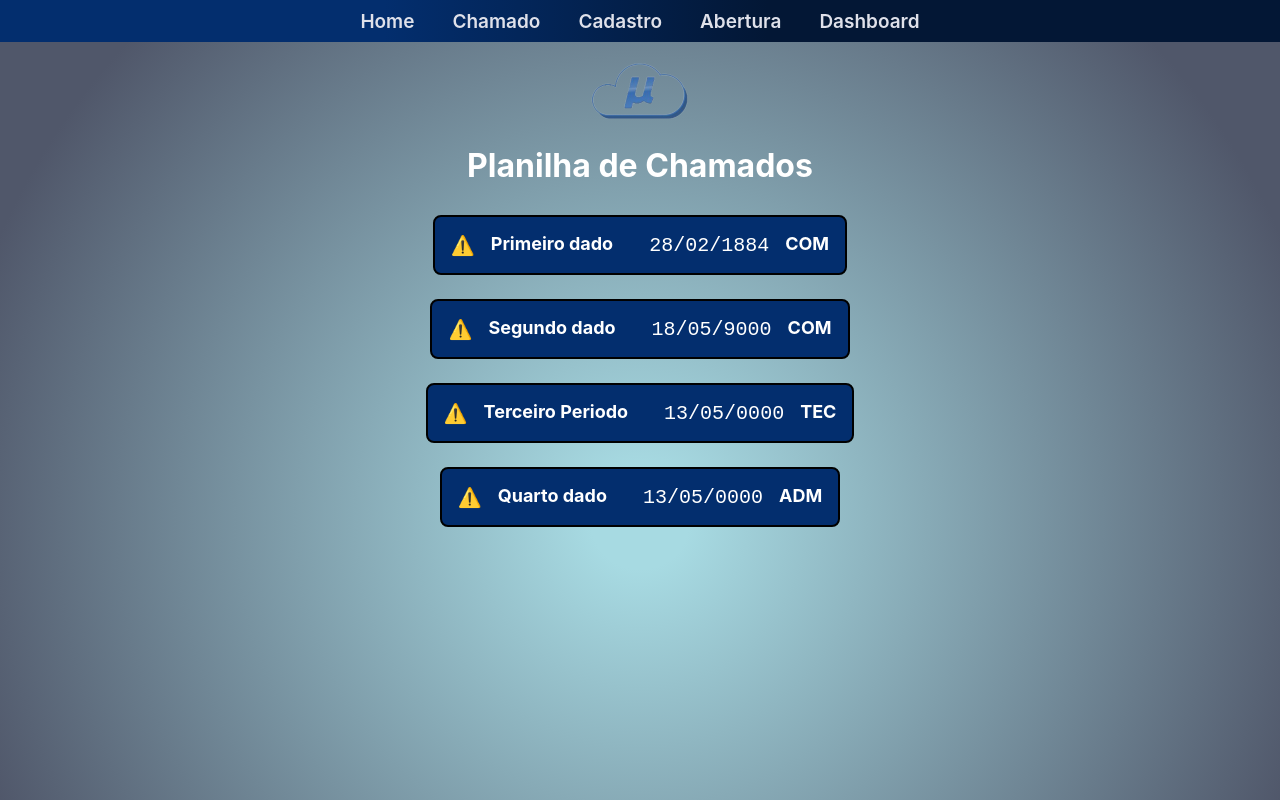
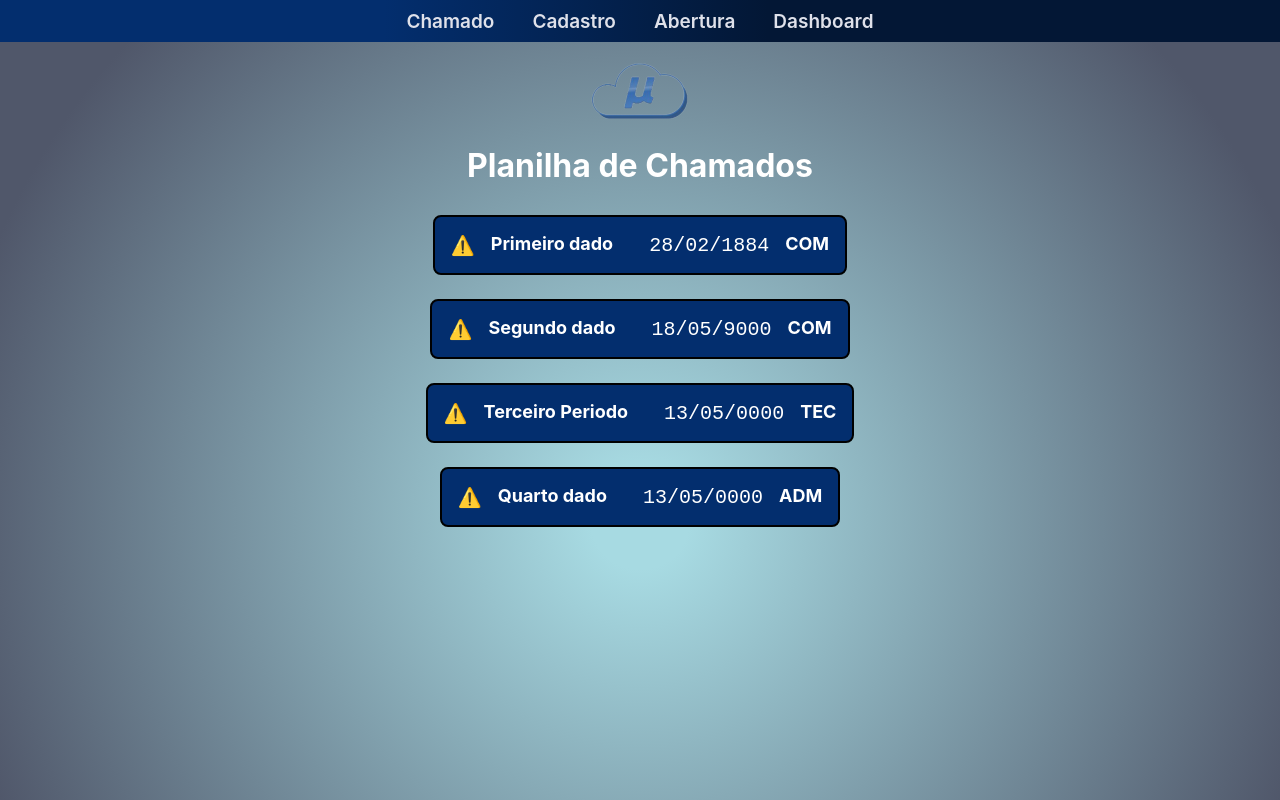
Before and after one commit to gvfirmeza/react, a React (Create React App) app in the folder react-app/: page /Chamado in a window 1280 px wide. Shown: the top 800 px of the page. Built offline with nearby package versions, Linux system fonts and the light colour scheme.

Commit message:
tirando home

```diff
--- a/react-app/src/components/Menu-U/Menu.jsx
+++ b/react-app/src/components/Menu-U/Menu.jsx
@@ -4,13 +4,6 @@ import { MeuNav } from "./style";
 const Menu = () => (
 
     <MeuNav>
-
-
-    <Link to="/">
-
-        Home
-
-        </Link>
 
     <Link to="/ChamadoU">
 
--- a/react-app/src/components/Menu/Menu.jsx
+++ b/react-app/src/components/Menu/Menu.jsx
@@ -5,12 +5,6 @@ const Menu = () => (
 
     <MeuNav>
 
-
-    <Link to="/">
-
-        Home
-
-        </Link>
     <Link to="/Chamado">
 
         Chamado
--- a/react-app/src/components/MenuBubu-U/Bubu.jsx
+++ b/react-app/src/components/MenuBubu-U/Bubu.jsx
@@ -7,9 +7,6 @@ const Bubu = () => (
                 <span class="cabeçalho__menu-hamburguer container__imagem"></span>
             </label>
             <ul class="lista-menu">
-                <li class="lista-menu__item">
-                    <a href="./" class="lista-menu__link">Home</a>
-                </li>
                 <li class="lista-menu__item">
                     <a href="./AberturaU" class="lista-menu__link">Abertura</a>
                 </li>
--- a/react-app/src/components/MenuBubu/Bubu.jsx
+++ b/react-app/src/components/MenuBubu/Bubu.jsx
@@ -7,9 +7,6 @@ const Bubu = () => (
                 <span class="cabeçalho__menu-hamburguer container__imagem"></span>
             </label>
             <ul class="lista-menu">
-                <li class="lista-menu__item">
-                    <a href="./" class="lista-menu__link">Home</a>
-                </li>
                 <li class="lista-menu__item">
                     <a href="./Abertura" class="lista-menu__link">Abertura</a>
                 </li>
```
